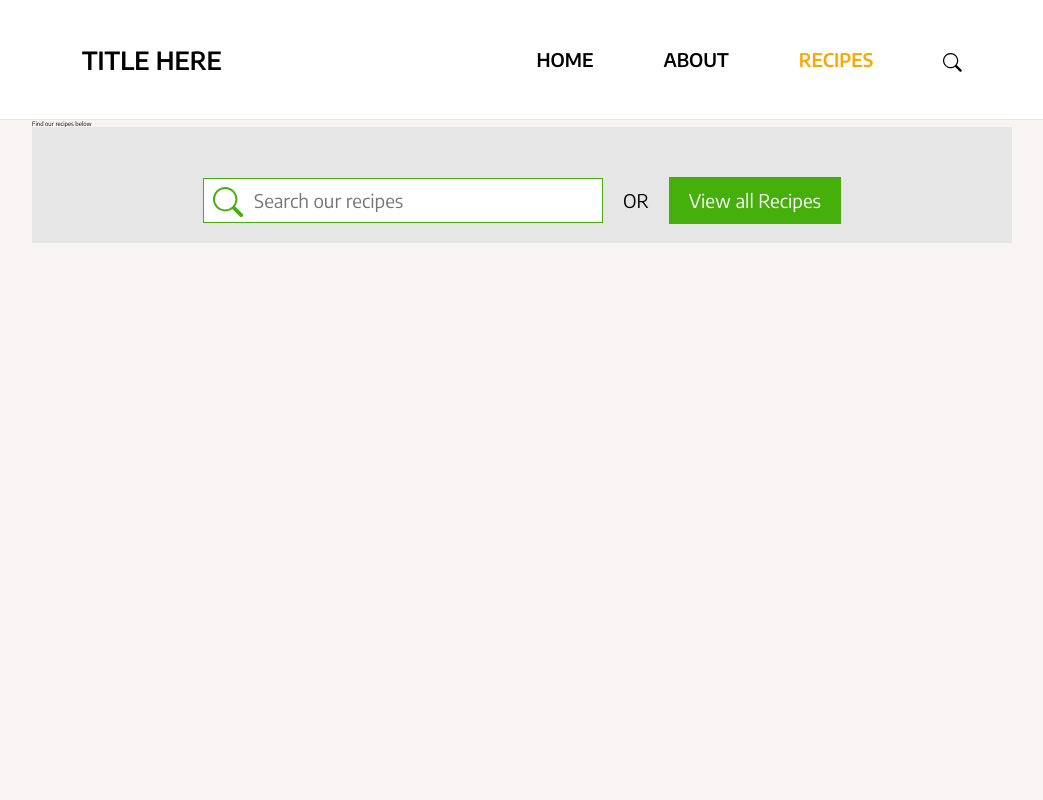
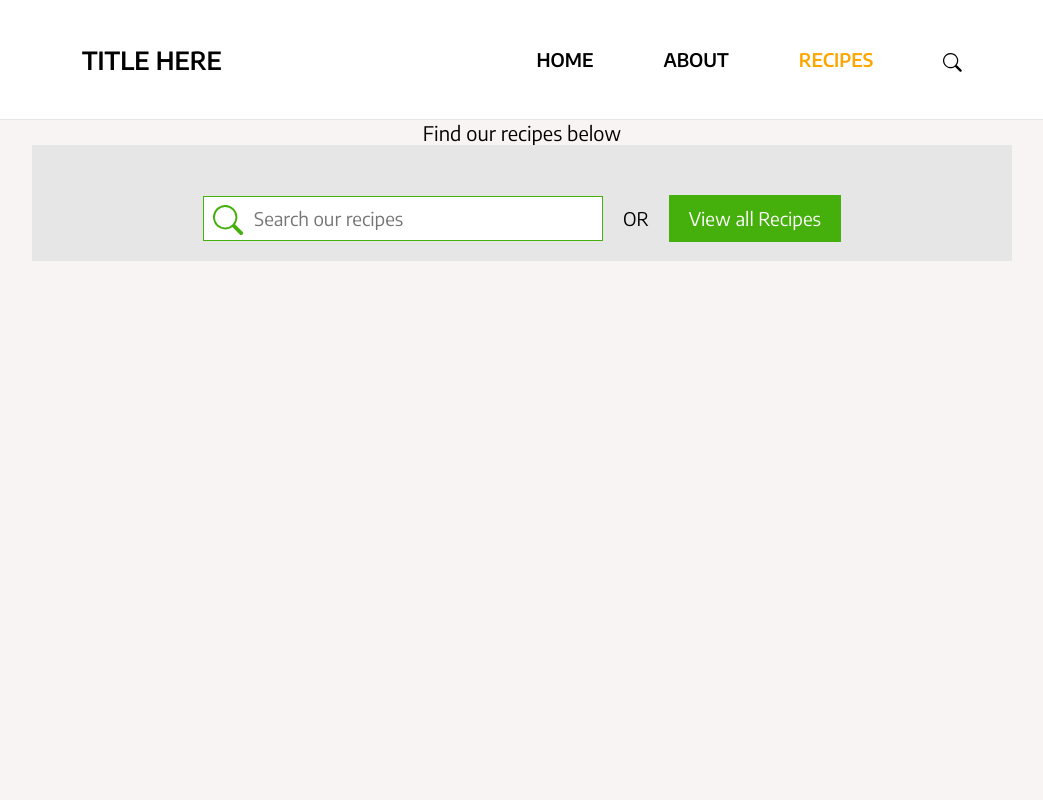
Before and after one commit to AnnaAn01/recipe-website, a React (Create React App) app: page /#/recipe in a window 1280 px wide. Shown: the top 800 px of the page, without its empty margins (118-1161 px from the left). Built offline with nearby package versions, Linux system fonts and the light colour scheme.

Commit message:
styling recipes page

```diff
--- a/src/components/AboutPage/AboutPage.css
+++ b/src/components/AboutPage/AboutPage.css
@@ -37,9 +37,6 @@
   /* background-image: url("../../images-src/about-img-1.jpg"); */
 }
 
-.about__text-wrapper {
-}
-
 .about__text-title {
   font-size: 5rem;
   font-weight: 500;
--- a/src/components/Recipes/Recipes.css
+++ b/src/components/Recipes/Recipes.css
@@ -35,4 +35,6 @@
 .recipes__title {
   justify-content: center;
   align-items: center;
+  text-align: center;
+  font-size: 2rem;
 }
```
